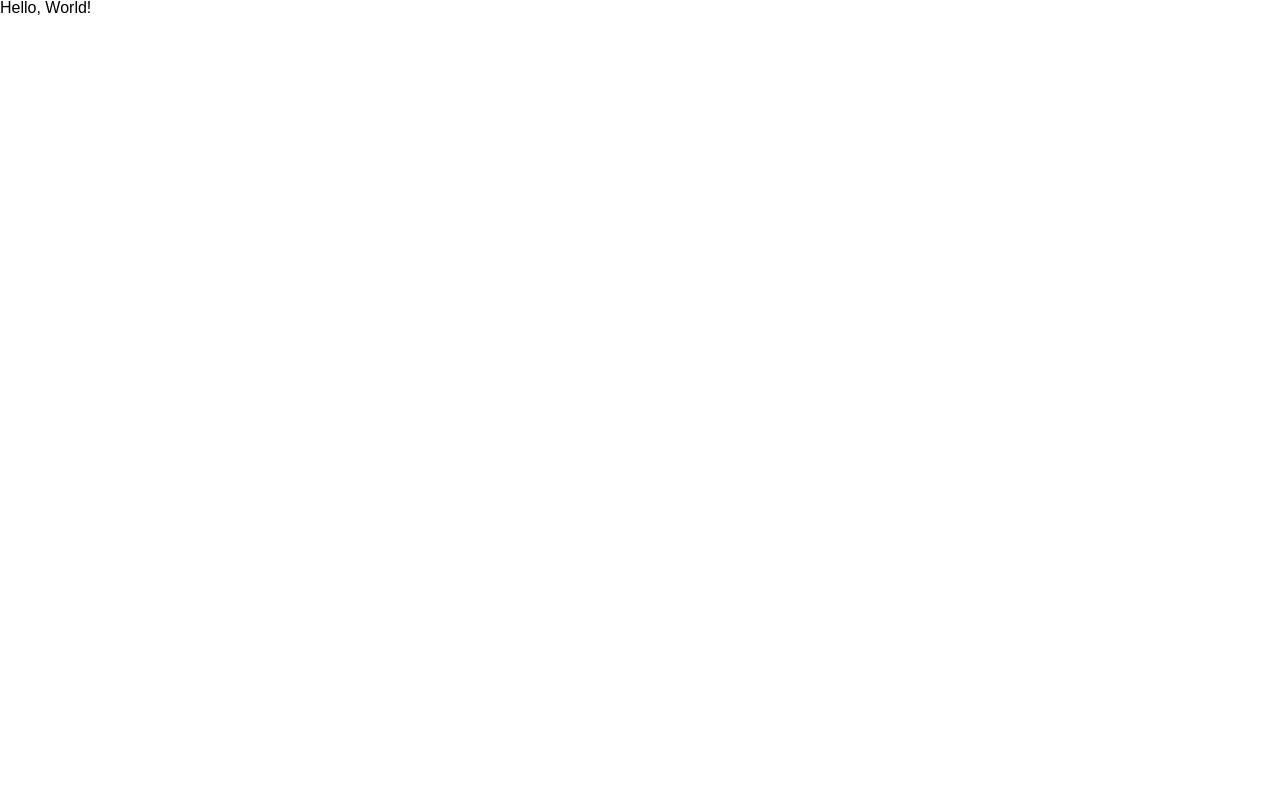
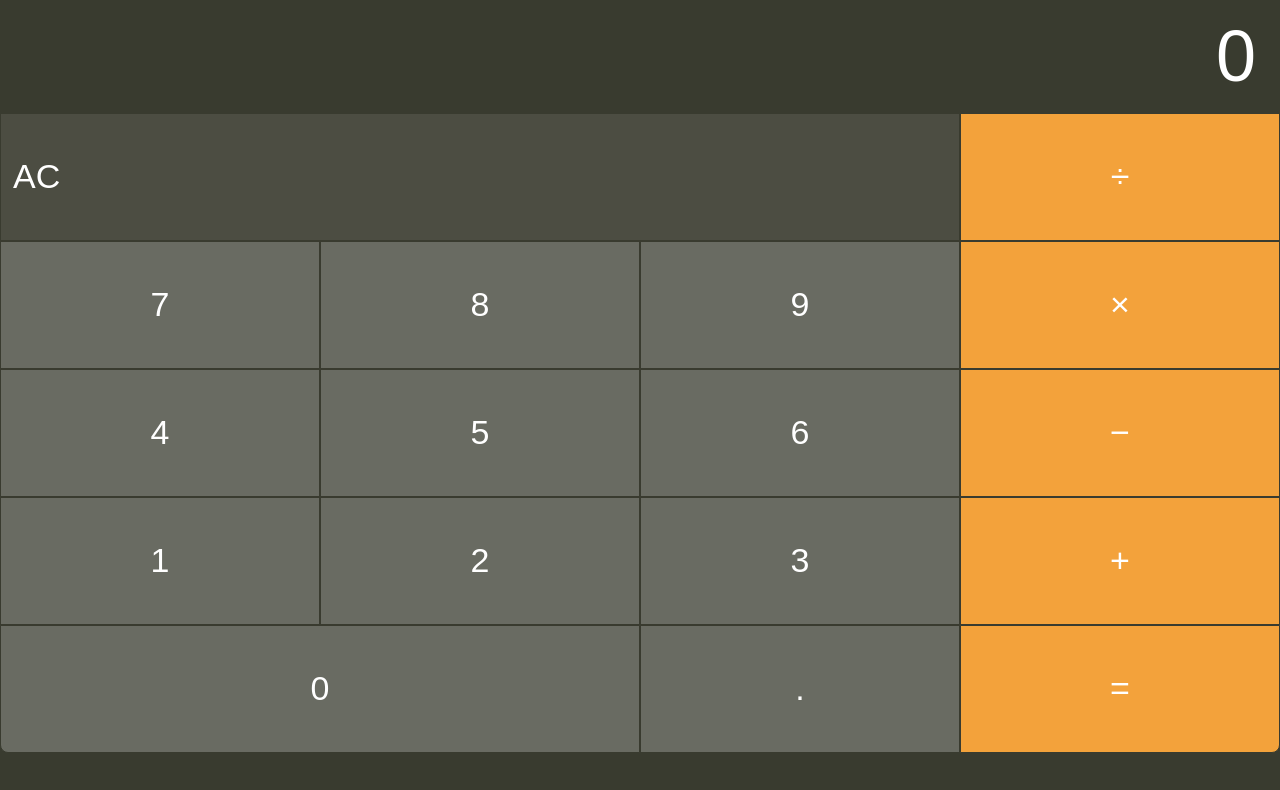
Before and after one commit to bradygrapentine/react-calculator, a React (Create React App) app: page / in a window 1280 px wide. Shown: the top 790 px of the page. Built offline with nearby package versions, Linux system fonts and the light colour scheme.

Commit message:
html and css done, user input is displaying but no operations are functional yet

```diff
--- a/public/index.html
+++ b/public/index.html
@@ -1,15 +1,18 @@
 <!DOCTYPE html>
 <html lang="en">
   <head>
-    <meta charset="utf-8">
-    <link rel="shortcut icon" href="%PUBLIC_URL%/favicon.ico">
-    <meta name="viewport" content="width=device-width, initial-scale=1, shrink-to-fit=no">
-    <meta name="theme-color" content="#000000">
+    <meta charset="utf-8" />
+    <link rel="shortcut icon" href="%PUBLIC_URL%/favicon.ico" />
+    <meta
+      name="viewport"
+      content="width=device-width, initial-scale=1, shrink-to-fit=no"
+    />
+    <meta name="theme-color" content="#000000" />
     <!--
       manifest.json provides metadata used when your web app is added to the
       homescreen on Android. See https://developers.google.com/web/fundamentals/web-app-manifest/
     -->
-    <link rel="manifest" href="%PUBLIC_URL%/manifest.json">
+    <link rel="manifest" href="%PUBLIC_URL%/manifest.json" />
     <!--
       Notice the use of %PUBLIC_URL% in the tags above.
       It will be replaced with the URL of the `public` folder during the build.
@@ -22,9 +25,7 @@
     <title>React Calculator</title>
   </head>
   <body>
-    <noscript>
-      You need to enable JavaScript to run this app.
-    </noscript>
+    <noscript> You need to enable JavaScript to run this app. </noscript>
     <div id="root"></div>
     <!--
       This HTML file is a template.
--- a/src/App.jsx
+++ b/src/App.jsx
@@ -1,5 +1,102 @@
-import React from 'react'
+import { React, useState } from 'react'
+// import { Buttons } from './components/Buttons'
 
 export function App() {
-  return <div>Hello, World!</div>
+  let [current, setCurrent] = useState('0')
+  let [base, setBase] = useState(0)
+
+  function setNum(event) {
+    setCurrent(
+      current === '0'
+        ? event.target.textContent === '.'
+          ? (current += event.target.textContent)
+          : event.target.textContent
+        : (current += event.target.textContent)
+    )
+  }
+
+  function clickOperation(event) {
+    switch (event.target.textContent) {
+      case '+':
+        setBase((base += parseFloat(current)))
+        break
+      case '&minus;':
+        setBase((base += parseFloat(current)))
+        break
+      case '&times;':
+        setBase((base += parseFloat(current)))
+        break
+      case '&divide;':
+        break
+      case '=':
+        break
+    }
+  }
+
+  function clearAll() {
+    setCurrent('0')
+  }
+
+  return (
+    <>
+      <main>
+        <div className="calculator">
+          <div className="display">{current}</div>
+          <div className="buttons">
+            <button onClick={clearAll} className="button clear">
+              AC
+            </button>
+            <button onClick={clearAll} className="button divide">
+              &divide;
+            </button>
+            <button onClick={setNum} className="button seven">
+              7
+            </button>
+            <button onClick={setNum} className="button eight">
+              8
+            </button>
+            <button onClick={setNum} className="button nine">
+              9
+            </button>
+            <button onClick={clearAll} className="button multiply">
+              &times;
+            </button>
+            <button onClick={setNum} className="button four">
+              4
+            </button>
+            <button onClick={setNum} className="button five">
+              5
+            </button>
+            <button onClick={setNum} className="button six">
+              6
+            </button>
+            <button onClick={clearAll} className="button minus">
+              &minus;
+            </button>
+            <button onClick={setNum} className="button one">
+              1
+            </button>
+            <button onClick={setNum} className="button two">
+              2
+            </button>
+            <button onClick={setNum} className="button three">
+              3
+            </button>
+            <button onClick={setNum} className="button plus">
+              +
+            </button>
+            <button onClick={setNum} className="button zero">
+              0
+            </button>
+            <button onClick={setNum} className="button decimal">
+              .
+            </button>
+            <button onClick={clearAll} className="button equals">
+              =
+            </button>
+          </div>
+        </div>
+      </main>
+    </>
+  )
 }
--- /dev/null
+++ b/src/components/Buttons.jsx
@@ -0,0 +1,24 @@
+import React from 'react'
+
+export function Buttons() {
+  return
+  // <div className="buttons">
+  //   <button  className="button clear">AC</button>
+  //   <button className="button divide">&divide;</button>
+  //   <button className="button seven">7</button>
+  //   <button className="button eight">8</button>
+  //   <button className="button nine">9</button>
+  //   <button className="button multiply">&times;</button>
+  //   <button className="button four">4</button>
+  //   <button className="button five">5</button>
+  //   <button className="button six">6</button>
+  //   <button className="button minus">&minus;</button>
+  //   <button className="button one">1</button>
+  //   <button className="button two">2</button>
+  //   <button className="button three">3</button>
+  //   <button className="button plus">+</button>
+  //   <button className="button zero">0</button>
+  //   <button className="button decimal">.</button>
+  //   <button className="button equals">=</button>
+  // </div>
+}
--- a/src/index.scss
+++ b/src/index.scss
@@ -1,5 +1,7 @@
 :root {
   font: 16px / 1 sans-serif;
+  color: white;
+  height: 100vh;
 }
 
 html {
@@ -10,3 +12,114 @@ body {
   margin: 0;
   min-height: 100%;
 }
+
+main {
+  height: 100vh;
+  background-color: #393b2f;
+}
+
+// .calculator {
+//   max-height: 100vh;
+// }
+
+.display {
+  padding: 20.25px 24px;
+  font-size: 72px;
+  color: white;
+  background-color: #393b2f;
+  text-align: end;
+}
+
+.buttons {
+  height: 80vh;
+  display: grid;
+  grid-template-columns: 1fr 1fr 1fr 1fr;
+  grid-template-rows: 1fr 1fr 1fr 1fr 1fr;
+  grid-template-areas:
+    'clear clear clear divide'
+    'seven eight nine multiply'
+    'four five six minus'
+    'one two three plus'
+    'zero zero decimal equals';
+}
+
+.button {
+  height: auto;
+  background-color: rgb(136, 136, 136);
+  display: flex;
+  justify-content: center;
+  align-items: center;
+  background-color: #696b62;
+  border: 1px solid #393b2f;
+  color: white;
+  font-size: 34px;
+}
+.clear {
+  grid-area: clear;
+  background-color: #4c4d42;
+  justify-content: start;
+  padding: 0rem 0.75rem;
+}
+.divide {
+  grid-area: divide;
+  background-color: #f3a23b;
+}
+.seven {
+  grid-area: seven;
+}
+.eight {
+  grid-area: eight;
+}
+.nine {
+  grid-area: nine;
+}
+.multiply {
+  grid-area: multiply;
+  background-color: #f3a23b;
+}
+.four {
+  grid-area: four;
+}
+.five {
+  grid-area: five;
+}
+.six {
+  grid-area: six;
+}
+.minus {
+  grid-area: minus;
+  background-color: #f3a23b;
+}
+.one {
+  grid-area: one;
+}
+.two {
+  grid-area: two;
+}
+.three {
+  grid-area: three;
+}
+.plus {
+  grid-area: plus;
+  background-color: #f3a23b;
+}
+.zero {
+  grid-area: zero;
+}
+.decimal {
+  grid-area: decimal;
+}
+.equals {
+  grid-area: equals;
+  background-color: #f3a23b;
+}
+
+.button:nth-last-child(3) {
+  border-bottom-left-radius: 8px;
+}
+.button:last-child {
+  border-bottom-right-radius: 8px;
+}
+.button:active {
+  opacity: 60%;
+}
```
Also changed, not shown: calculator.png (added), 1 other file (tests, documents, lock files or other folders).
